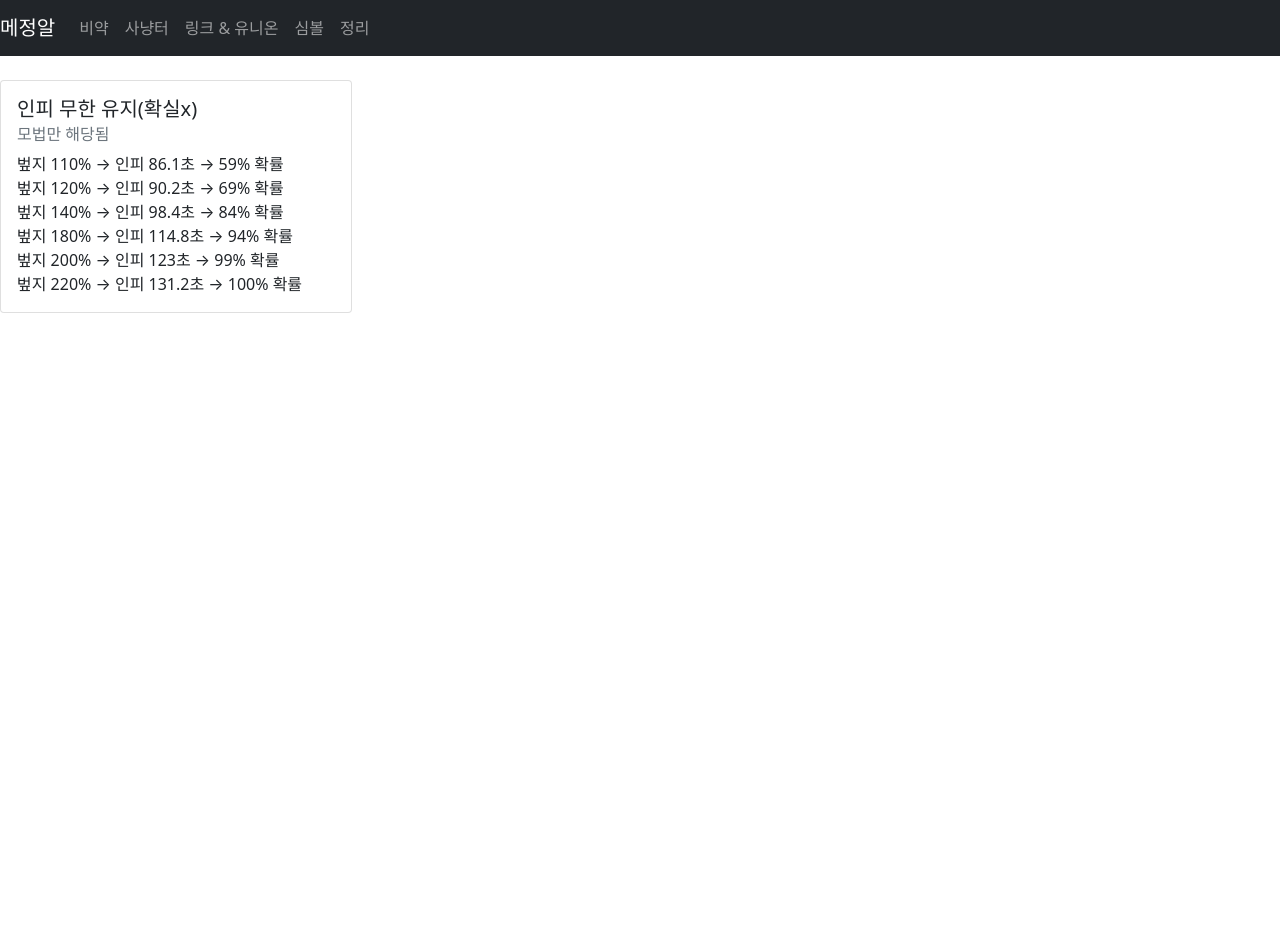
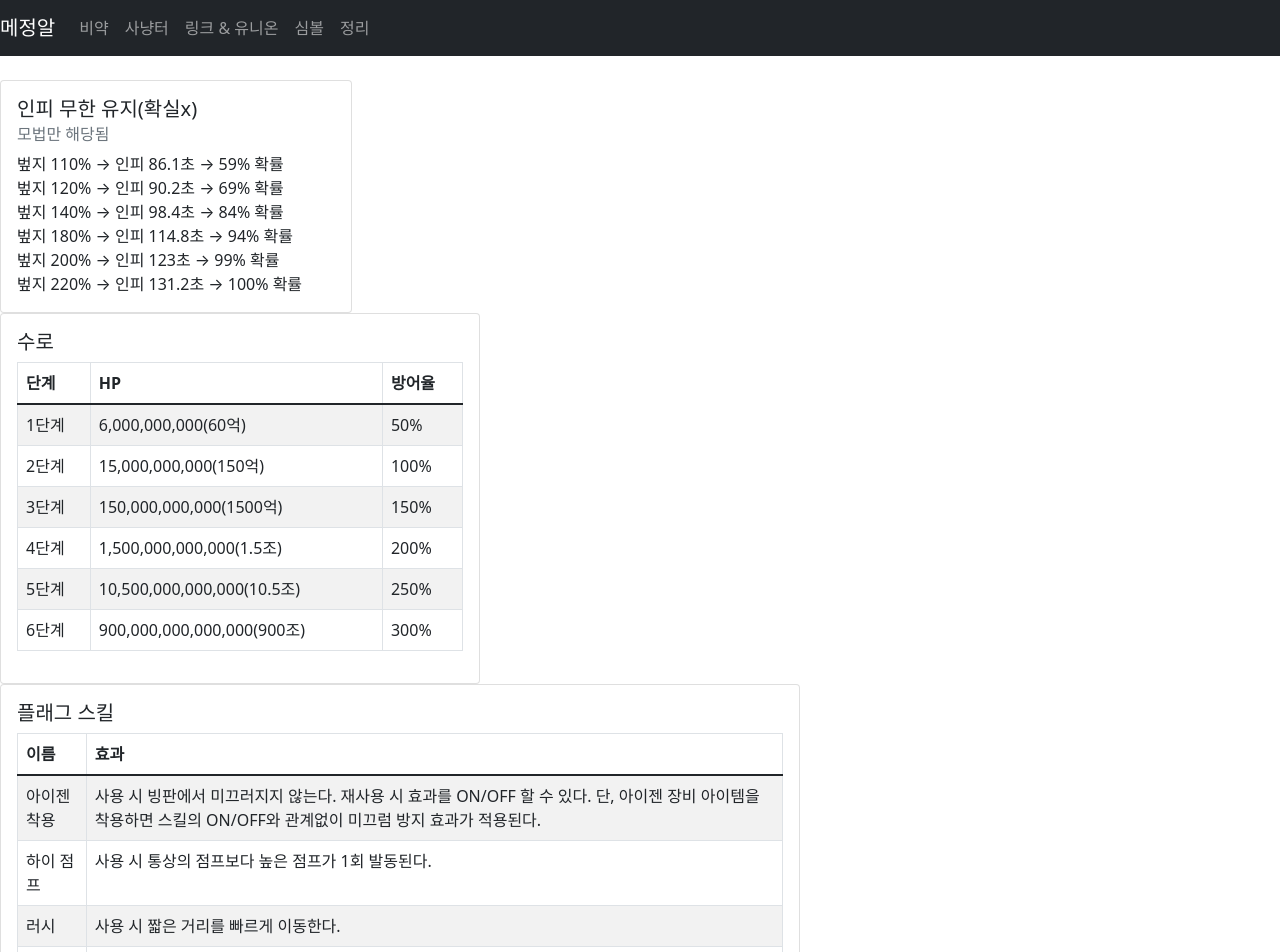
Before and after one commit to lms0806/MapleStroy-info, a React (Create React App) app: page /MapleStroy-info/Info in a window 1280 px wide. Shown: the top 952 px of the page. Before the commit the page ends 800 px from the top, so only its background shows below. Built offline with nearby package versions, Linux system fonts and the light colour scheme; the HTML template or start-up script is replaced by a standard one.

Commit message:
수로&플래그

```diff
--- a/src/page/Info.js
+++ b/src/page/Info.js
@@ -1,8 +1,24 @@
 import React from "react";
-import { Card } from "react-bootstrap";
-import Potion from "./Potion";
+import { Card, Table } from "react-bootstrap";
 
 const Info = () => {
+  const hp = [
+    "6,000,000,000(60억)",
+    "15,000,000,000(150억)",
+    "150,000,000,000(1500억)",
+    "1,500,000,000,000(1.5조)",
+    "10,500,000,000,000(10.5조)",
+    "900,000,000,000,000(900조)",
+  ];
+
+  const flagname = ["아이젠 착용", "하이 점프", "러시", "함계 달려요"];
+  const flagexplain = [
+    "사용 시 빙판에서 미끄러지지 않는다. 재사용 시 효과를 ON/OFF 할 수 있다. 단, 아이젠 장비 아이템을 착용하면 스킬의 ON/OFF와 관계없이 미끄럼 방지 효과가 적용된다.",
+    "사용 시 통상의 점프보다 높은 점프가 1회 발동된다.",
+    "사용 시 짧은 거리를 빠르게 이동한다.",
+    "사용 시 자신을 포함한 주변 캐릭터의 이동속도가 빨라진다. 최대 6명까지 적용된다.",
+  ];
+
   return (
     <div>
       <Card style={{ width: "22rem" }}>
@@ -26,6 +42,54 @@ const Info = () => {
           </Card.Text>
         </Card.Body>
       </Card>
+      <Card style={{ width: "30rem" }}>
+        <Card.Body>
+          <Card.Title>수로</Card.Title>
+          <Card.Text>
+            <Table striped bordered hover>
+              <thead>
+                <tr>
+                  <th>단계</th>
+                  <th>HP</th>
+                  <th>방어율</th>
+                </tr>
+              </thead>
+              <tbody>
+                {Array.from({ length: 6 }).map((_, index) => (
+                  <tr>
+                    <td key={index}>{1 + index}단계</td>
+                    <td key={index}>{hp[index]}</td>
+                    <td key={index}>{50 * (index + 1)}%</td>
+                  </tr>
+                ))}
+              </tbody>
+            </Table>
+          </Card.Text>
+        </Card.Body>
+      </Card>
+      <Card style={{ width: "50rem" }}>
+        <Card.Body>
+          <Card.Title>플래그 스킬</Card.Title>
+          <Card.Text>
+            <Table striped bordered hover>
+              <thead>
+                <tr>
+                  <th>이름</th>
+                  <th>효과</th>
+                </tr>
+              </thead>
+              <tbody>
+                {Array.from({ length: 4 }).map((_, index) => (
+                  <tr>
+                    <td key={index}>{flagname[index]}</td>
+                    <td key={index}>{flagexplain[index]}</td>
+                  </tr>
+                ))}
+              </tbody>
+            </Table>
+          </Card.Text>
+        </Card.Body>
+      </Card>
     </div>
   );
 };
```
